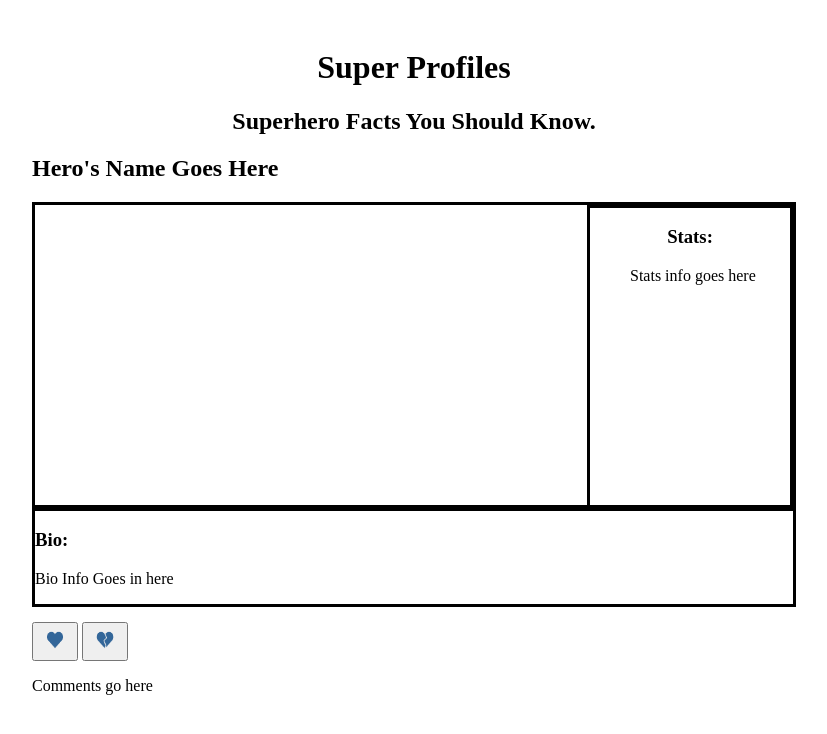
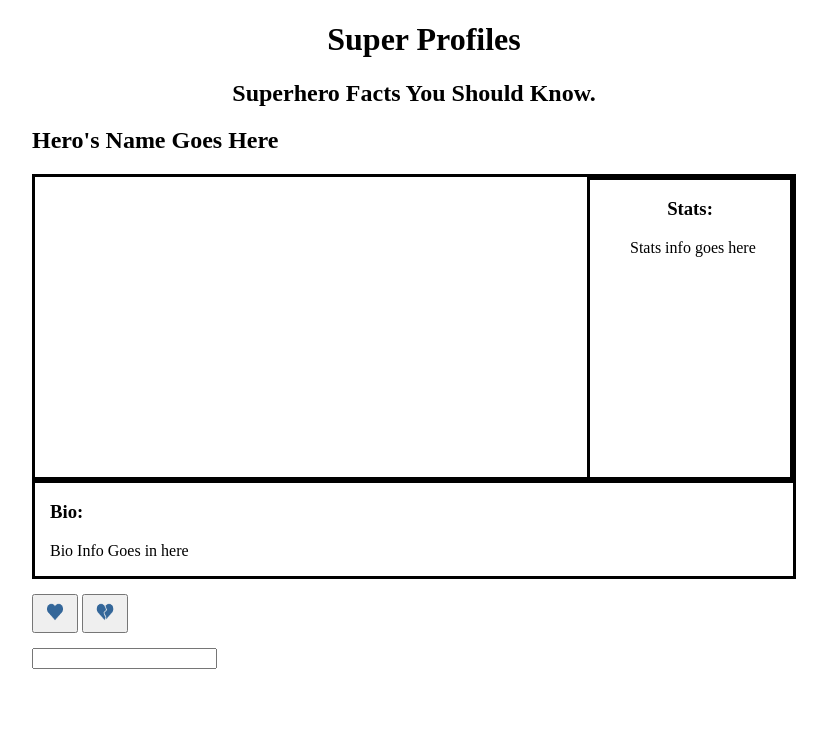
Before and after one commit to Andygurl5566/Super-Hero, a plain HTML site: page index.html in a window 1280 px wide. Shown: the whole page, without its empty margins (226-1053 px from the left). Drawn offline with Linux system fonts and the light colour scheme.

Commit message:
changed bottom comments to a form and other small tweaks

```diff
--- a/index.html
+++ b/index.html
@@ -60,7 +60,8 @@
     </div>
 
     <!--comments-->
-    <div id = "comment-section"> <p> Comments go here </p> </div>
+    <div id = "comment-section"> <form> <input type = "text" id="comment-input" name = "comment-input"> </form>
+    </div>
 
 
     <!-- Middle Section Ends Andrea -->
--- a/style.css
+++ b/style.css
@@ -1,9 +1,10 @@
+
 #header {
-    padding-top: 20px;
+    padding-top: 0px;
 }
 
 #header h1 {
-    padding-left: 250px;
+    padding-left: 270px;
     padding-right: 250px;
     text-align: center;
 }
@@ -32,6 +33,7 @@
 
 #stat-box {
     border-style: solid;
+
     width: 200px;
     height:300px;
     float: right;
@@ -50,8 +52,8 @@
 
 
 #bio-box {
-
-    border-style: solid;
+  padding-left: 15px;
+border-style: solid;
 
 
 }
@@ -70,13 +72,13 @@
     padding-left: 250px;
     padding-right: 250px;
     padding-top: 15px;
-
+    padding-bottom: 15px;
 }
 
 #comment-section {
 
    padding-left: 250px;
    padding-right: 250px;
-
+   position: relative;
 
 }
```
